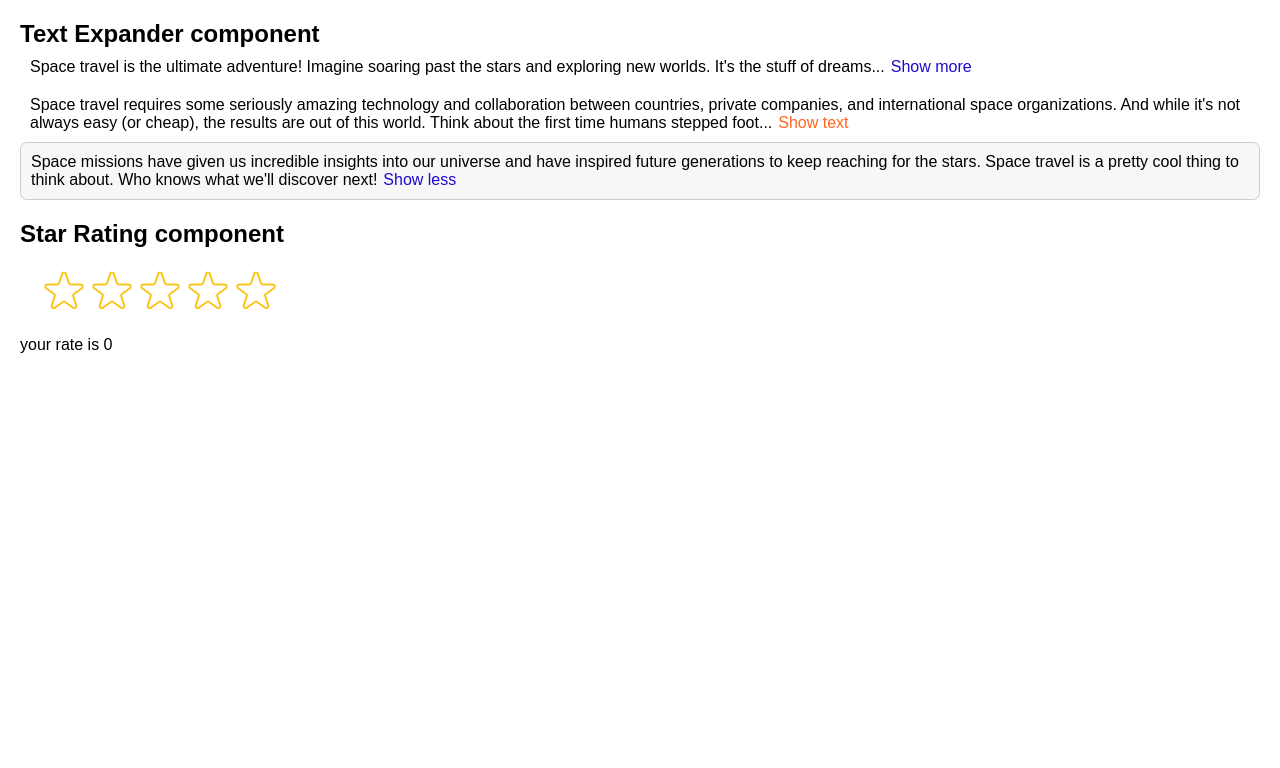
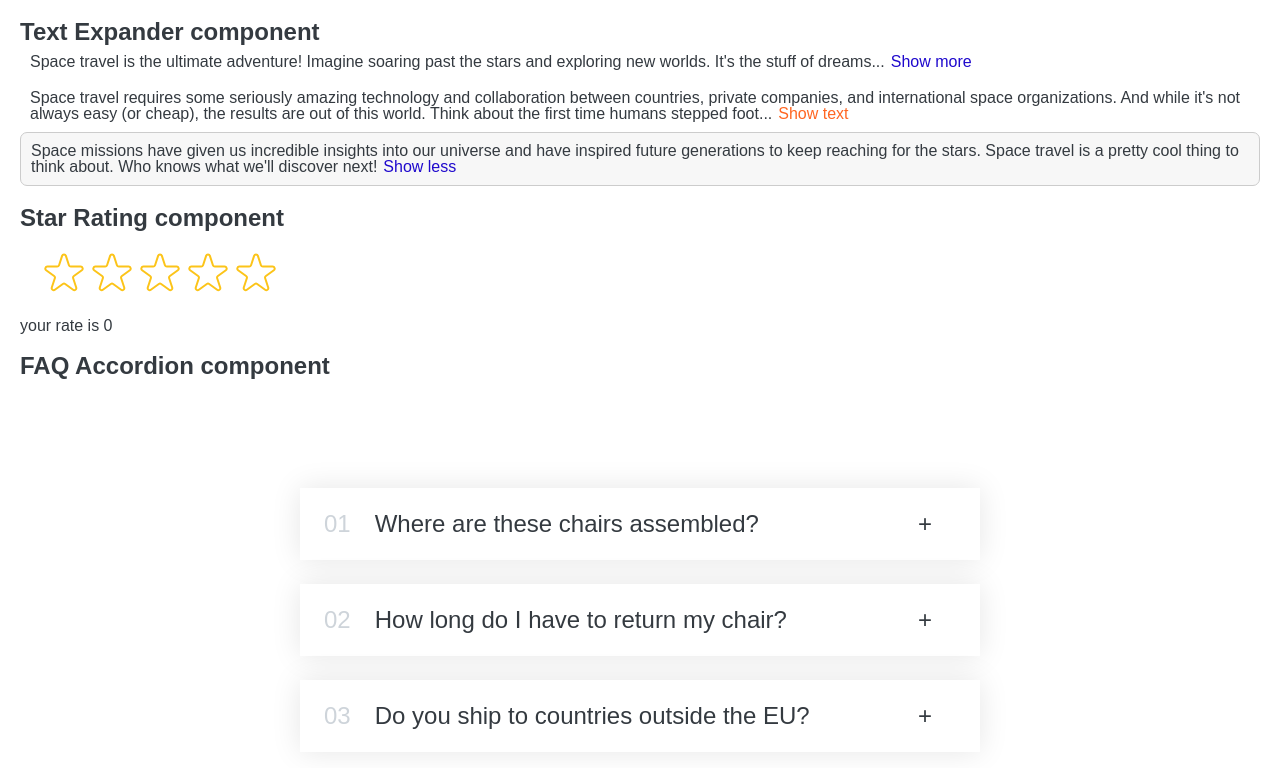
Before and after one commit to Lerik13/react-apps, a React (Create React App) app in the folder mix-components/: page / in a window 1280 px wide. Shown: the top 768 px of the page. Built offline with nearby package versions, Linux system fonts and the light colour scheme.

Commit message:
mix-components: Accordion (faq section)

```diff
--- a/mix-components/src/App.js
+++ b/mix-components/src/App.js
@@ -2,6 +2,9 @@
 import './styles-text-expander.css';
 import TextExpander from './components/TextExpander';
 import StarRating from './components/StarRating';
+import { faqs } from './data-accordion.js';
+import './styles-accordion.css';
+import Accordion from './components/Accordion';
 
 function App() {
 	const [rate, setRate] = useState(0);
@@ -48,6 +51,10 @@
 			*/}
 		</div>
 
+		<div>
+			<h2>FAQ Accordion component</h2>
+			<Accordion data={faqs} />
+		</div>
 	</>);
 }
 
--- /dev/null
+++ b/mix-components/src/components/Accordion.js
@@ -0,0 +1,42 @@
+import { useState } from "react";
+
+export default function Accordion({ data }) {
+	const [curOpen, setCurOpen] = useState(null);
+
+	return (
+		<div className="accordion">
+			{data.map((el, i) =>
+				<AccordionItem
+					curOpen={curOpen}
+					onOpen={setCurOpen}
+					num={i}
+					title={el.title}
+					key={el.title}
+				>
+					{el.text}
+				</AccordionItem>
+			)}
+		</div>
+	)
+}
+
+function AccordionItem({ num, title, curOpen, onOpen, children }) {
+	//const [isOpen, setIsOpen] = useState(false);
+	const isOpen = num === curOpen;
+
+	function handleToggle() {
+		//setIsOpen((isOpen) => !isOpen);
+		onOpen(isOpen ? null : num);
+	}
+
+	return (
+		<div className={`item ${isOpen ? "open" : ""}`} onClick={handleToggle}>
+			<p className="number">{num < 10 ? `0${num + 1}` : num + 1}</p>
+			<p className="title">{title}</p>
+			<p className="icon">
+				{isOpen ? "-" : "+"}
+			</p>
+			{isOpen && <div className="content-box">{children}</div>}
+		</div>
+	)
+}
--- /dev/null
+++ b/mix-components/src/data-accordion.js
@@ -0,0 +1,17 @@
+export const faqs = [
+	{
+		title: "Where are these chairs assembled?",
+		text:
+			"Lorem ipsum dolor sit amet consectetur, adipisicing elit. Accusantium, quaerat temporibus quas dolore provident nisi ut aliquid ratione beatae sequi aspernatur veniam repellendus."
+	},
+	{
+		title: "How long do I have to return my chair?",
+		text:
+			"Pariatur recusandae dignissimos fuga voluptas unde optio nesciunt commodi beatae, explicabo natus."
+	},
+	{
+		title: "Do you ship to countries outside the EU?",
+		text:
+			"Excepturi velit laborum, perspiciatis nemo perferendis reiciendis aliquam possimus dolor sed! Dolore laborum ducimus veritatis facere molestias!"
+	}
+];
--- /dev/null
+++ b/mix-components/src/styles-accordion.css
@@ -0,0 +1,72 @@
+* {
+	padding: 0;
+	margin: 0;
+	box-sizing: border-box;
+}
+
+body {
+	font-family: sans-serif;
+	color: #343a40;
+	line-height: 1;
+}
+
+.accordion {
+	width: 700px;
+	margin: 100px auto;
+	display: flex;
+	flex-direction: column;
+	gap: 24px;
+}
+
+.item {
+	box-shadow: 0 0 30px rgba(0, 0, 0, 0.1);
+	padding: 20px 24px;
+	padding-right: 48px;
+	cursor: pointer;
+	border-top: 4px solid #fff;
+	border-bottom: 4px solid #fff;
+
+	display: grid;
+	grid-template-columns: auto 1fr auto;
+	column-gap: 24px;
+	row-gap: 32px;
+	align-items: center;
+}
+
+.number {
+	font-size: 24px;
+	font-weight: 500;
+	color: #ced4da;
+}
+
+.title,
+.icon {
+	font-size: 24px;
+	font-weight: 500;
+}
+
+.content-box {
+	grid-column: 2 / -1;
+	padding-bottom: 16px;
+	line-height: 1.6;
+}
+
+.content-box ul {
+	color: #868e96;
+	margin-left: 16px;
+	margin-top: 16px;
+
+	display: flex;
+	flex-direction: column;
+	gap: 12px;
+}
+
+/* OPEN STATE */
+.open {
+	border-top: 4px solid #087f5b;
+}
+
+.open .number,
+.open .title {
+	color: #087f5b;
+}
```
